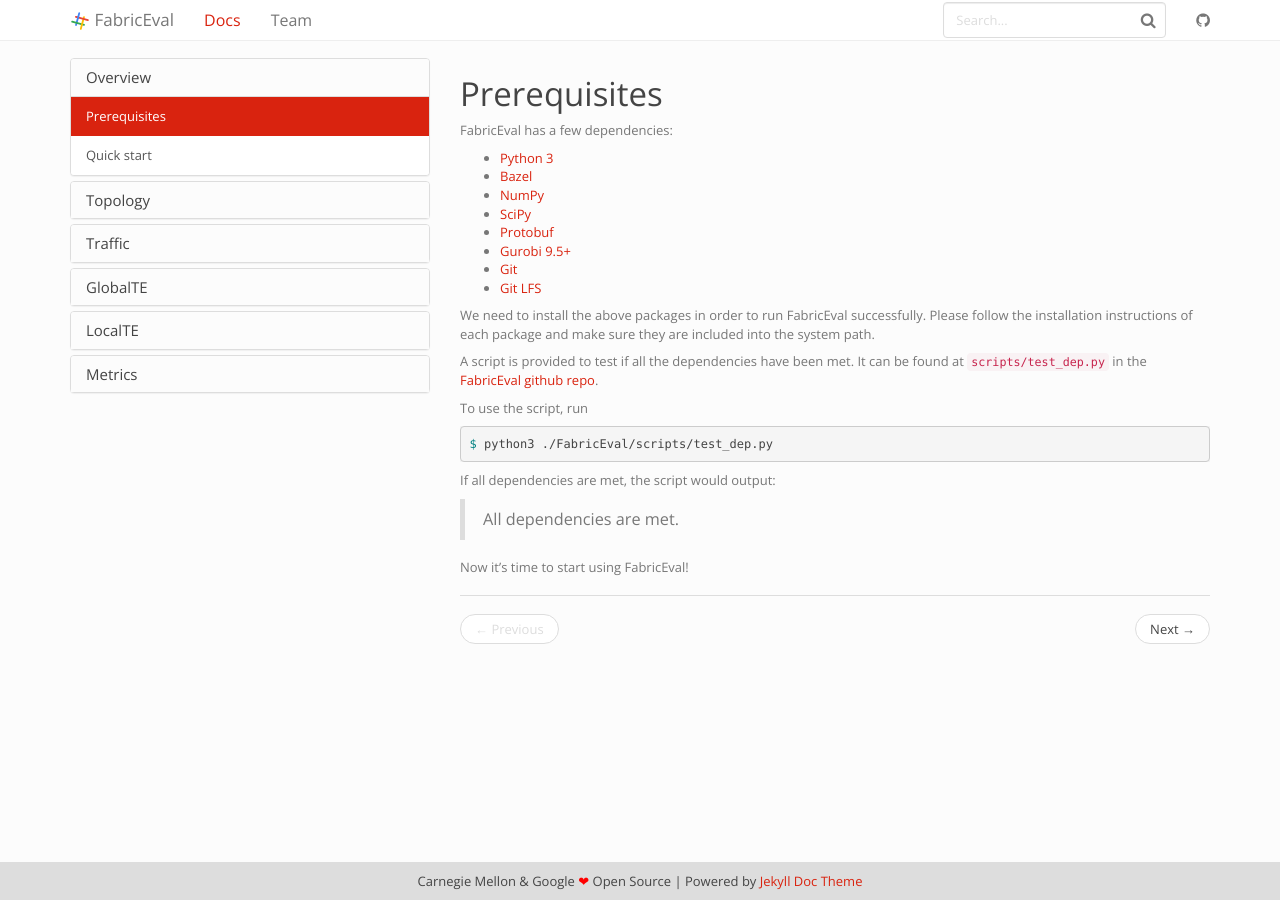
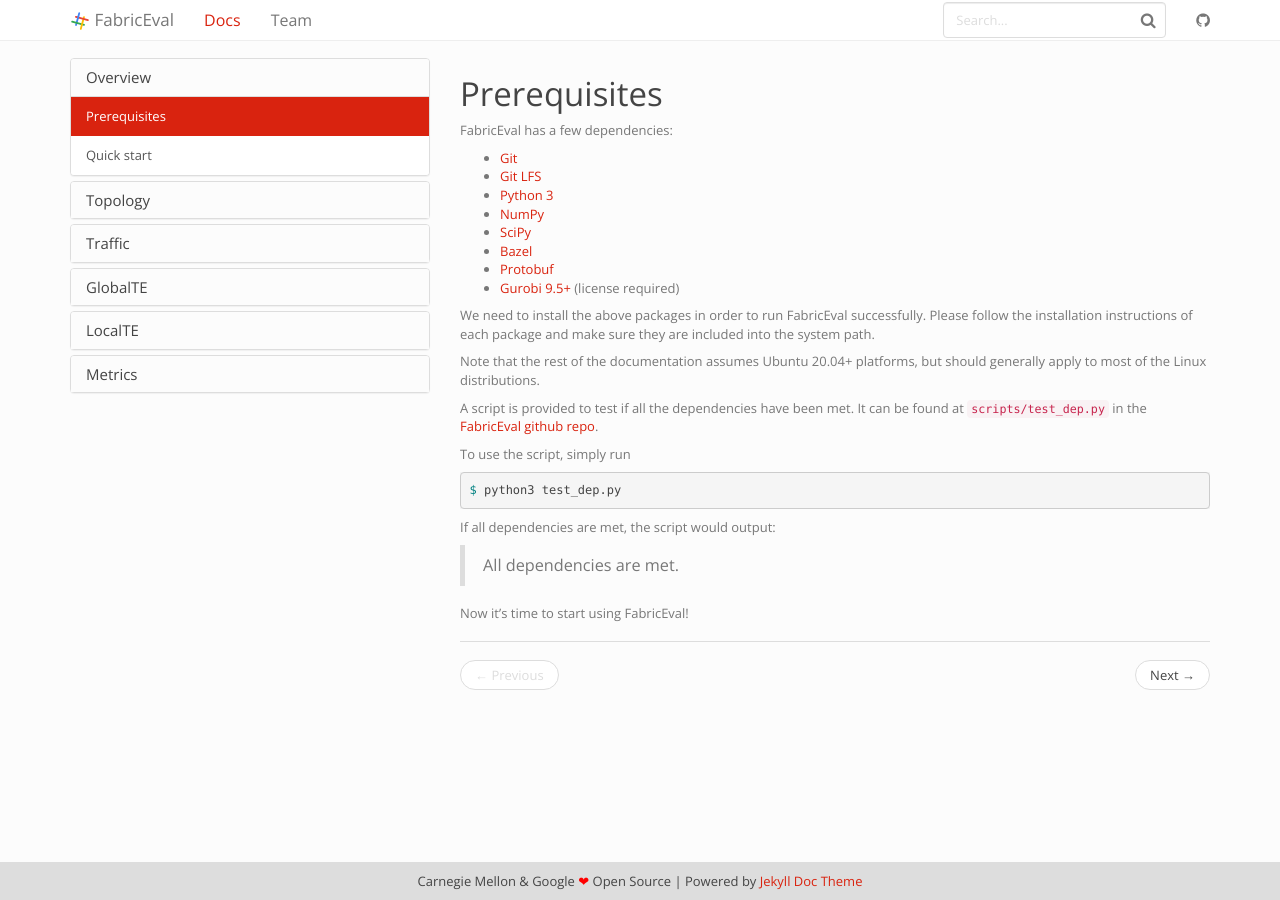
Before and after one commit to shuoshuc/FabricEval, a Jekyll site: the page built from docs/_docs/index.md, in a window 1280 px wide. Built offline with Jekyll 4.4.1, drawn with Linux system fonts in a browser that asks for light colours.

Commit message:
Update home page of docs.

````diff
--- a/docs/_docs/index.md
+++ b/docs/_docs/index.md
@@ -5,25 +5,28 @@ redirect_from: /docs/index.html
 ---
 
 FabricEval has a few dependencies:
+- [Git](https://git-scm.com/)
+- [Git LFS](https://git-lfs.com/)
 - [Python 3](https://www.python.org/downloads/)
-- [Bazel](https://bazel.build/install)
 - [NumPy](https://numpy.org/)
 - [SciPy](https://scipy.org/)
+- [Bazel](https://bazel.build/install)
 - [Protobuf](https://developers.google.com/protocol-buffers)
-- [Gurobi 9.5+](https://www.gurobi.com/)
-- [Git](https://git-scm.com/)
-- [Git LFS](https://git-lfs.com/)
+- [Gurobi 9.5+](https://www.gurobi.com/) (license required)
 
 We need to install the above packages in order to run FabricEval successfully.
 Please follow the installation instructions of each package and make sure they
 are included into the system path.
 
+Note that the rest of the documentation assumes Ubuntu 20.04+ platforms, but
+should generally apply to most of the Linux distributions.
+
 A script is provided to test if all the dependencies have been met.
 It can be found at `scripts/test_dep.py` in the [FabricEval github repo](https://github.com/shuoshuc/FabricEval).
 
-To use the script, run
+To use the script, simply run
 ```bash
-$ python3 ./FabricEval/scripts/test_dep.py
+$ python3 test_dep.py
 ```
 
 If all dependencies are met, the script would output:
````
